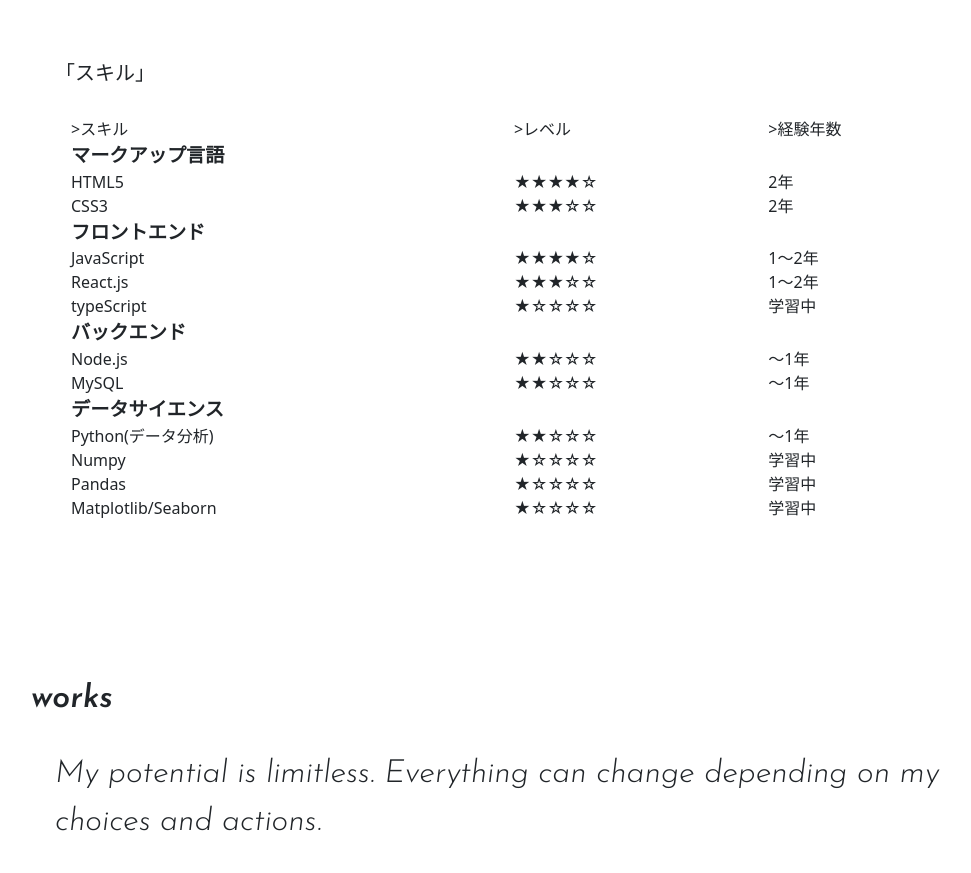
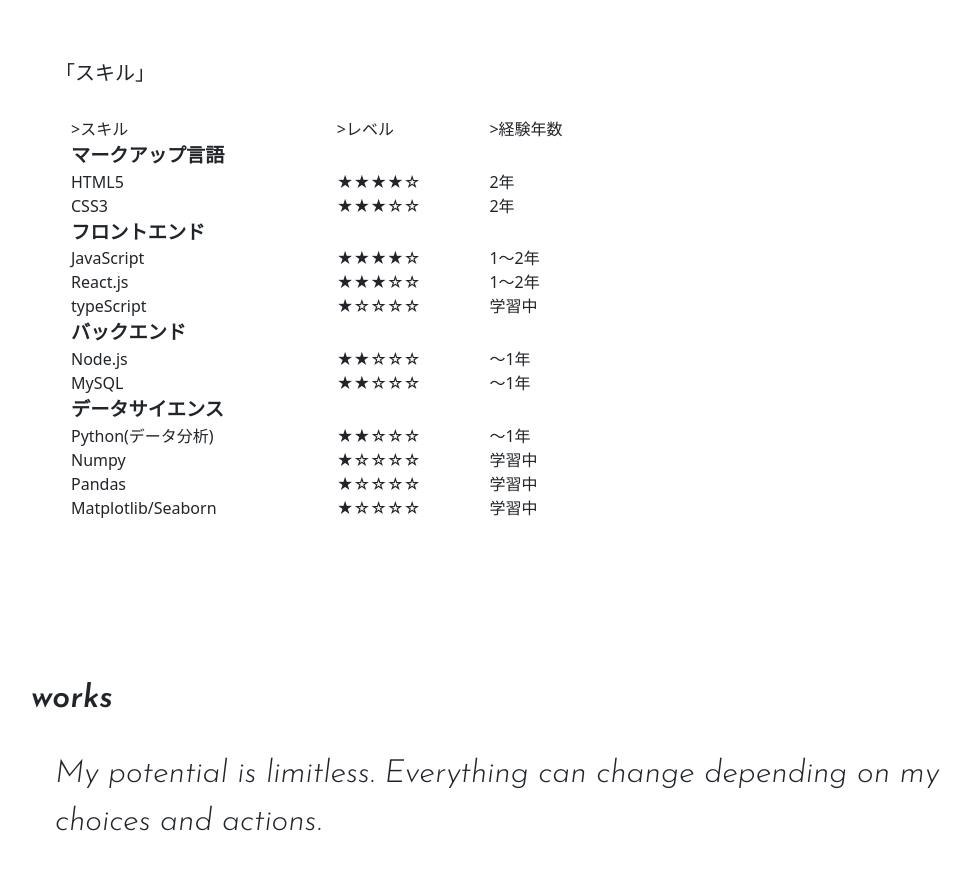
Before and after one commit to yu-rimasui/portfolio2, a plain HTML site: page index.html in a window 1280 px wide. Shown: the part 1989-2862 px from the top of the page, without its empty margins (65-1036 px from the left). Drawn offline with nearby package versions, Linux system fonts and the light colour scheme.

Commit message:
Update index.html

```diff
--- a/index.html
+++ b/index.html
@@ -129,7 +129,7 @@
           </p>
 
           <h5 class="pt-5 pb-3">「スキル」</h5>
-          <table class="m-3 pe-3">
+          <table class="m-3" style="width: 60%">
             <tr>
               <th scope="col">>スキル</th>
               <th scope="col">>レベル</th>
```
